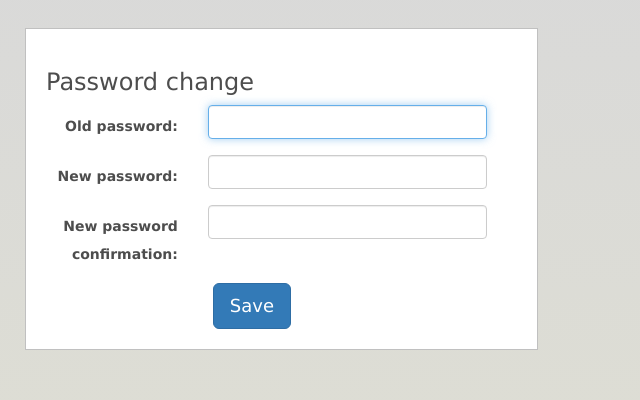
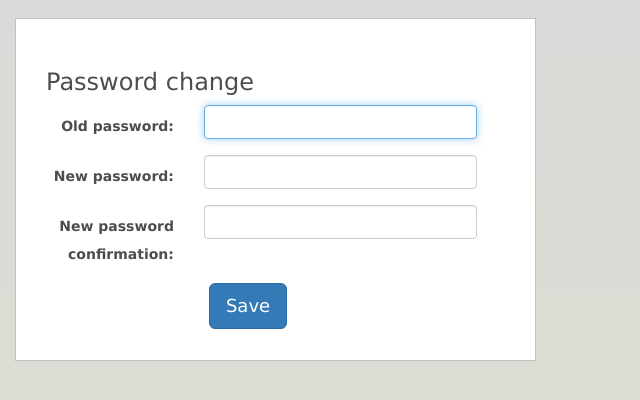
Before and after one commit to srichiardi/linkero, a Django app: page /settings/ in a window 1280 px wide. Shown: the part 52-452 px from the top of the page, without its empty margins (0-640 px from the left). Run offline with Django 3.2, Linux system fonts and the light colour scheme; the visitor is signed in with stand-in values (Sample User, id 1); parts of the project's set-up code (start-up, migrations or seed data) failed here and were passed over; some libraries are stand-ins or nearby versions.

Commit message:
added css

```diff
--- a/templates/registration/password_change.html
+++ b/templates/registration/password_change.html
@@ -4,9 +4,13 @@
 
 {% block content %}
 
+		<div class="col-md-5" id="password-change-col">
 			<div class="row content"  id="password-change-row">
-			<div class="col-md-5" id="password-change-col">
+				<div class="row section-title">
+					<div class="col-md-12">
 					<h3>Password change</h3>
+					</div>
+				</div>
 				<form action="" method="post" id="pw-change-form" class="form-horizontal">
 					<div class="row">
 						<div class="form-group">
@@ -23,9 +27,13 @@
 						<div class="col-md-4"></div><div class="col-md-2"><button class="btn btn-lg btn-primary" type="submit">Save</button></div>
 					</div>
 				</form>
+				<div class="row">
+					<div class="col-md-12" id="error-msgs">
+
 					</div>
-
+				</div>
 			</div><!-- closing row content -->
+		</div>
 
 {% endblock %}
 
```
Lines whose indentation alone changed are shown as unchanged.
